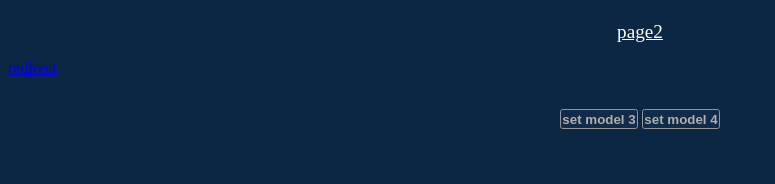
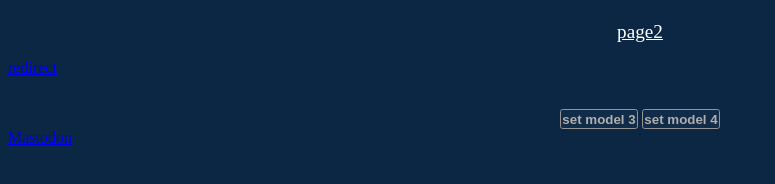
Before and after one commit to Arbel-arad/spacetime.technology.github.io, a plain HTML site: page index.html in a window 1280 px wide. Shown: the whole page, without its empty margins (0-775 px from the left). Drawn offline with Linux system fonts and the light colour scheme.

Commit message:
Update index.html

```diff
--- a/index.html
+++ b/index.html
@@ -83,5 +83,6 @@
 				window.location.href = "/page/model_viewer/index.html";
 			});
 		</script>
+		<a rel="me" href="https://universeodon.com/@arbel">Mastodon</a>
 	</body>
 </html>
```
